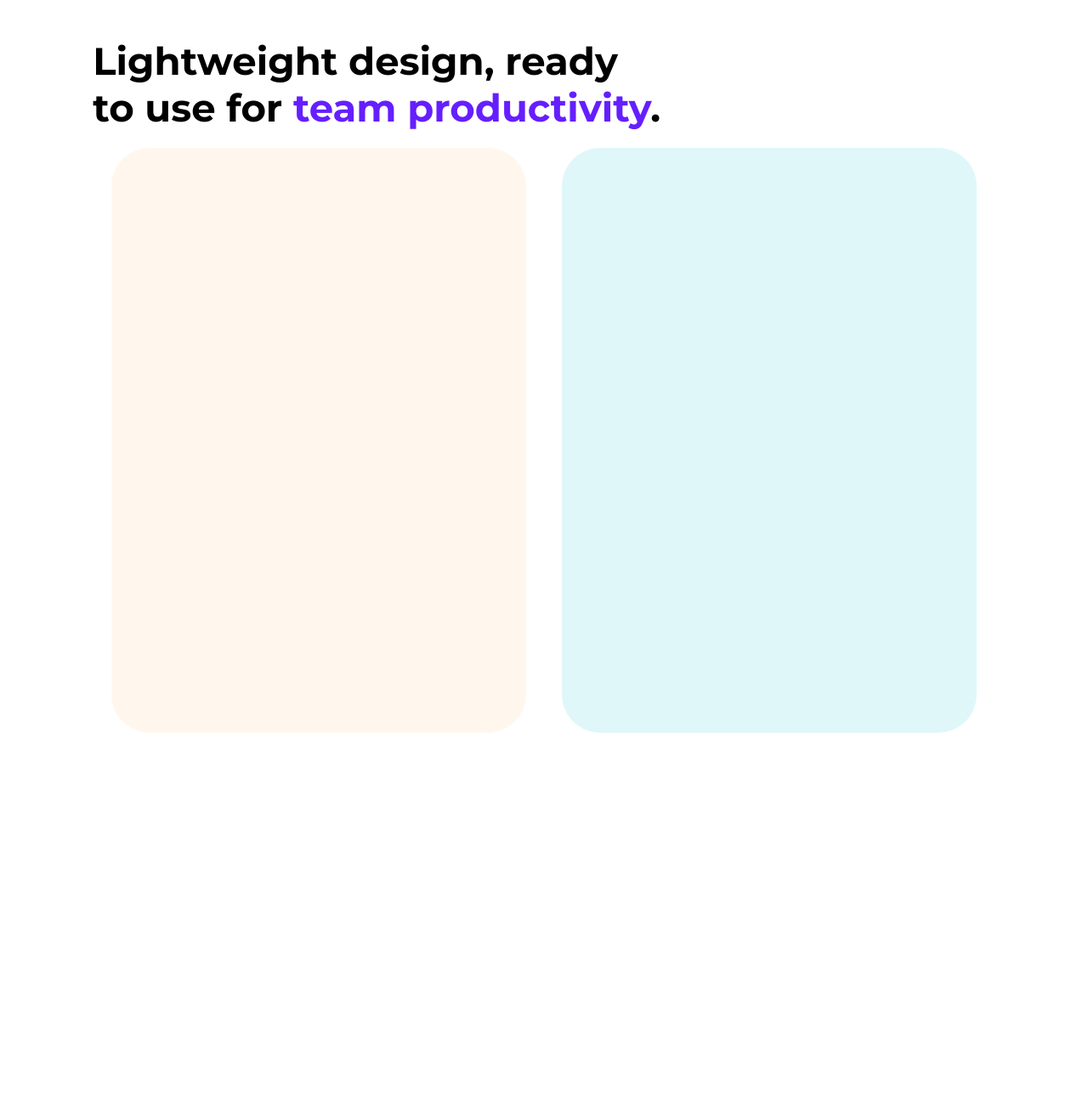
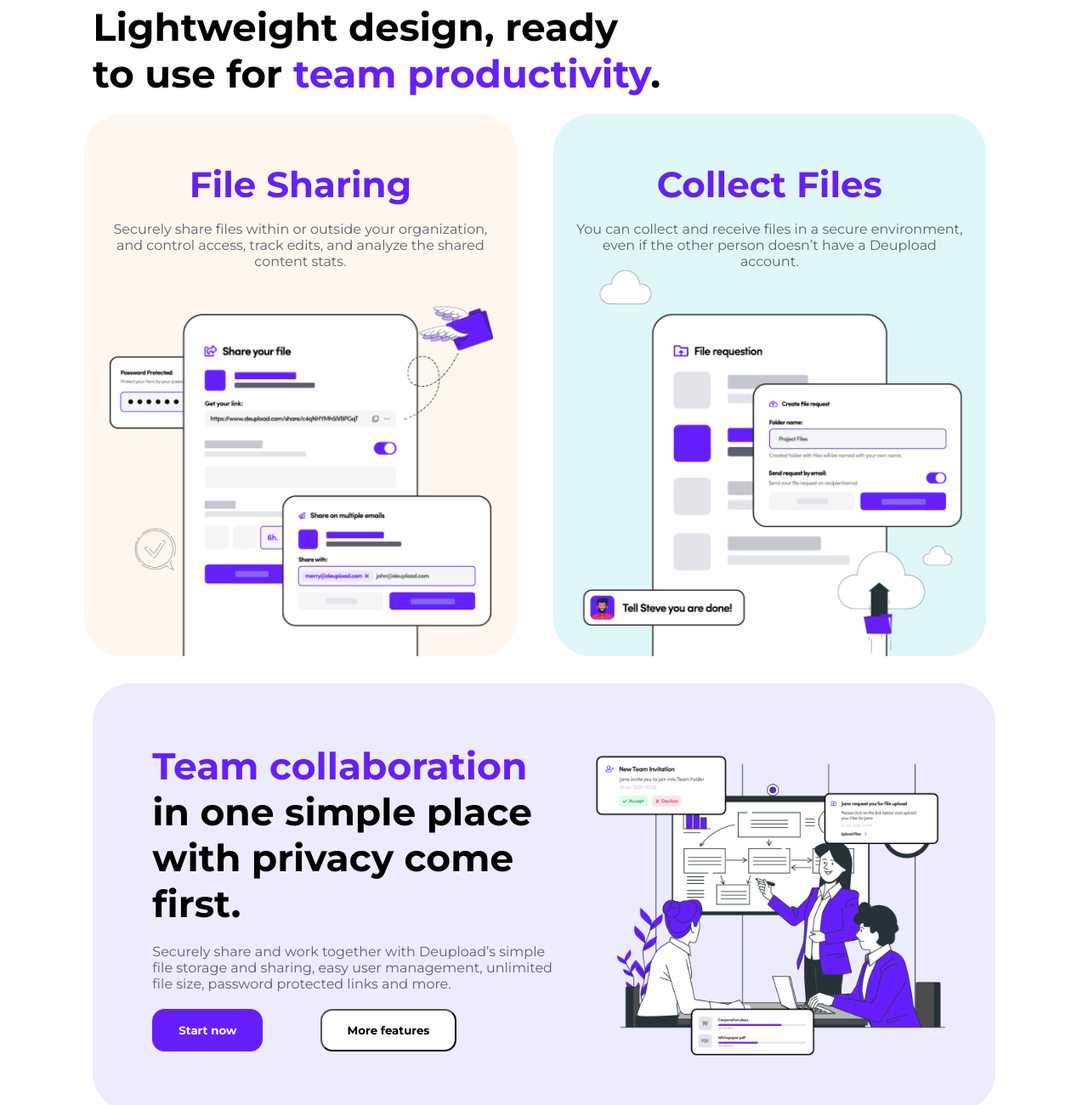
Before and after one commit to ivenkatraj/flexbox, a plain HTML site: page project1/index.html in a window 1280 px wide. Shown: the part 1820-3120 px from the top of the page at 85% size. Before the commit the page ends 2717 px from the top, so only its background shows below. Drawn offline with Linux system fonts and the light colour scheme.

Commit message:
Done upto collaboration

```diff
--- a/project1/index.html
+++ b/project1/index.html
@@ -118,11 +118,34 @@
                     <h2 class="display-flex flex-direction">Lightweight design, ready <span> to use for <span
                                 class="text-blue">team productivity</span>.</span></h2>
                 </div>
-                <div class="display-flex">
-                    <div class="file-share-card"></div>
-                    <div class="collect-file-card"></div>
+                <div class="display-flex justify-content-center">
+                    <div class="file-share-card display-flex flex-direction">
+                        <h3>File Sharing</h3>
+                        <p>Securely share files within or outside your organization, and control access, track edits,
+                            and analyze the shared content stats.</p>
+                        <img src="./img/deupload-file-sharing 2.png" alt="File sharing image illustration">
+                    </div>
+                    <div class="collect-file-card display-flex flex-direction">
+                        <h3>Collect Files</h3>
+                        <p>You can collect and receive files in a secure environment, even if the other person doesn’t
+                            have a Deupload account.</p>
+                        <img src="./img/deupload-file-request 1.png" alt="File sharing image illustration">
+                    </div>
                 </div>
-                <div class="display-flex"></div>
+                <div class="display-flex team-collaboration">
+                    <div class="team-collaboration-1 display-flex flex-direction">
+                        <h3><span class="text-blue">Team collaboration</span> in one simple place with privacy come first.</h3>
+                        <p>Securely share and work together with Deupload’s simple file storage and sharing, easy user
+                            management, unlimited file size, password protected links and more.</p>
+                            <div class="display-flex collaboration-buttons">
+                                <button class="start-now-button">Start now</button>
+                                <button class="more-feature-button">More features</button>
+                            </div>
+                    </div>
+                    <div class="team-collaboration-2 display-flex">
+                        <img src="./img/Group 232.png">
+                    </div>
+                </div>
             </div>
 
         </div>
--- a/project1/style/style.css
+++ b/project1/style/style.css
@@ -37,18 +37,22 @@
 }
 
 .sign-button,
-.create-button {
+.create-button,
+.start-now-button,
+.more-feature-button {
     padding: 9px 23px;
     border-radius: 14px;
 }
 
 .sign-button,
-.pricing-button {
+.pricing-button,
+.more-feature-button {
     background-color: var(--white-color);
 }
 
 .create-button,
-.get-started-button {
+.get-started-button,
+.start-now-button {
     background-color: var(--primary-color);
     color: var(--white-color);
     border: 1px solid var(--primary-color);
@@ -79,13 +83,17 @@
 .get-started-button,
 .pricing-button,
 .sign-button,
-.create-button {
+.create-button,
+.start-now-button,
+.more-feature-button {
     font-weight: bold;
     cursor: pointer;
 }
 
 .first-section {
     width: 65%;
+
+    /* max-width: calc(100% - 200px); */
     margin: auto;
     text-align: center;
 }
@@ -127,8 +135,7 @@
     background-color: var(--purple-color);
     width: 31.3%;
     margin: 0% 1%;
-    height: 395px;
-    gap: 20px;
+    height: 355px;
     border-radius: 45px;
     padding: 48px 40px;
     color: var(--white-color);
@@ -165,7 +172,8 @@
     margin-bottom: 50px;
 }
 
-.third-section>div>div>h2,.fourth-section>div>div>h2 {
+.third-section>div>div>h2,
+.fourth-section>div>div>h2 {
     font-size: 45px;
     margin-bottom: 20px;
 }
@@ -174,23 +182,84 @@
     gap: 14px;
 }
 
-.fourth-section{
+.fourth-section {
     width: 88%;
     margin: auto;
     padding: 10px;
 }
 
-.file-share-card, .collect-file-card{
-    width: 46%;
-    margin: 0% 2%;
-    height: 688px;
+.file-share-card,
+.collect-file-card {
+    width: 48%;
     border-radius: 45px;
+    padding: 57px 27px 0px 27px;
+    justify-content: space-between;
 }
 
-.file-share-card{
+.file-share-card,
+.collect-file-card {
+    margin-right: 2%;
+    color: var(--gray-color);
+}
+
+.file-share-card h3,
+.collect-file-card h3 {
+    font-size: 42px;
+    color: var(--primary-color);
+    margin-bottom: 17px;
+}
+
+.file-share-card,
+.collect-file-card {
+    text-align: center;
+}
+
+.collect-file-card {
+    margin-left: 2%;
+}
+
+.file-share-card {
     background-color: #FFF7ED;
 }
 
-.collect-file-card{
+.collect-file-card {
     background-color: #E0F7FA;
 }
+
+.team-collaboration {
+    width: 100%;
+    background-color: var(--light-blue);
+    border-radius: 45px;
+    padding: 40px;;
+    margin-top: 32px;
+}
+
+.team-collaboration-1 {
+    gap: 20px;
+    width: 55%;
+    padding: 30px;
+    justify-content: space-between;
+}
+
+.team-collaboration-2{
+    height: 400px;
+    margin: auto;
+}
+
+.team-collaboration-1 h3{
+    font-size: 44px;
+}
+
+.team-collaboration-1 p{
+    color: var(--gray-color);
+}
+
+.collaboration-buttons {
+    justify-content: flex-start;
+    gap: 14%;
+}
+
+.start-now-button,
+.more-feature-button{
+    padding: 15px 30px;
+}
```
Also changed, not shown: project1/img/Group 232.png (added), project1/img/deupload-file-request 1.png (added), project1/img/deupload-file-sharing 2.png (added).
